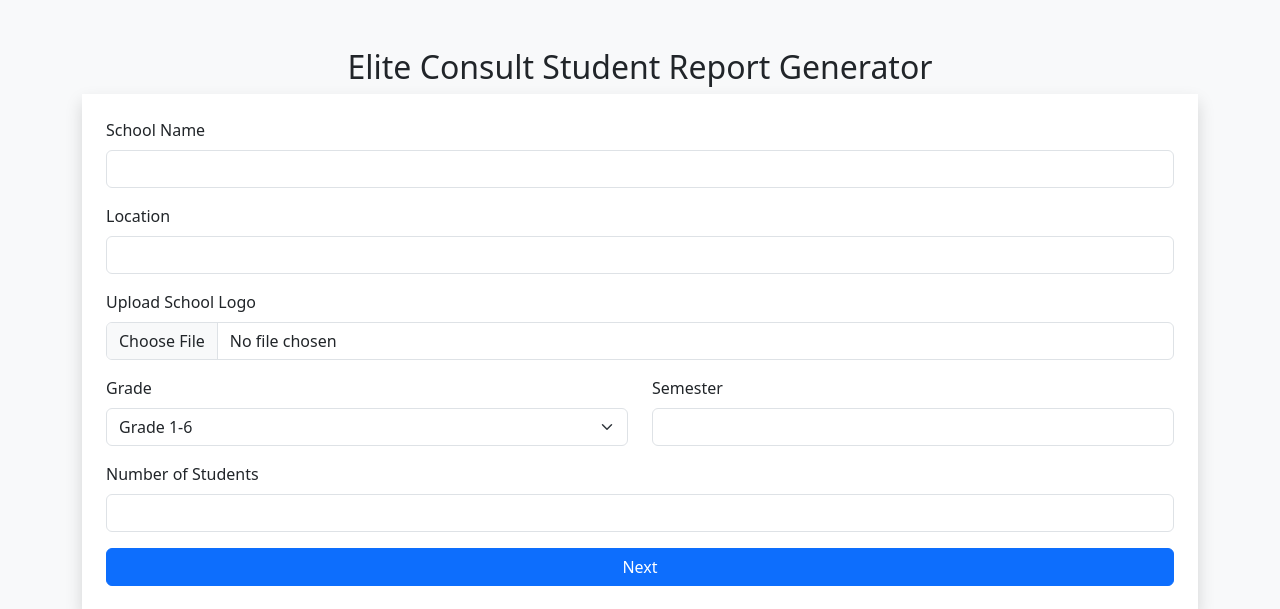
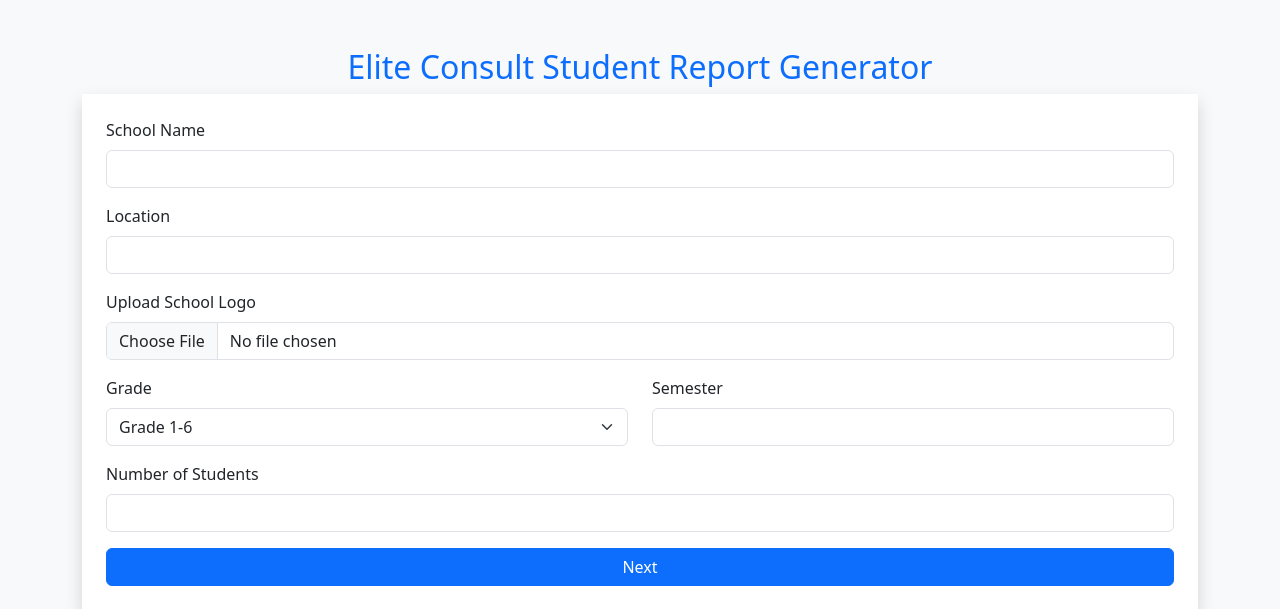
Before and after one commit to osei222/elite_report, a Flask app: page / in a window 1280 px wide. Shown: the top 609 px of the page. Run offline with Flask 3, Linux system fonts and the light colour scheme.

Commit message:
Fixed preview and report generation issues

```diff
--- a/templates/index.html
+++ b/templates/index.html
@@ -10,7 +10,7 @@
 <body class="bg-light">
 
 <div class="container mt-5">
-    <h2 class="text-center">Elite Consult Student Report Generator</h2>
+    <h2 class="text-center text-primary">Elite Consult Student Report Generator</h2>
     <form action="/" method="POST" enctype="multipart/form-data" class="shadow p-4 bg-white">
 
         <!-- School Details -->
```
